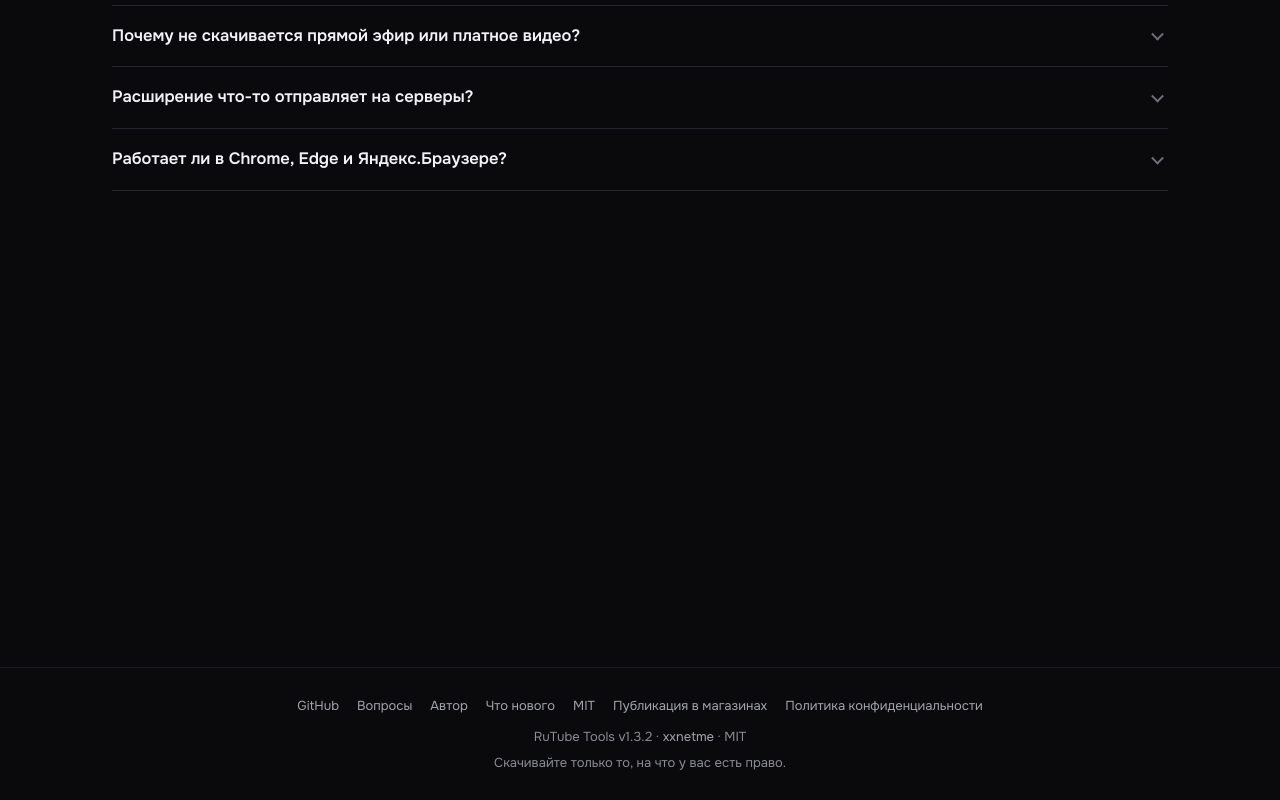
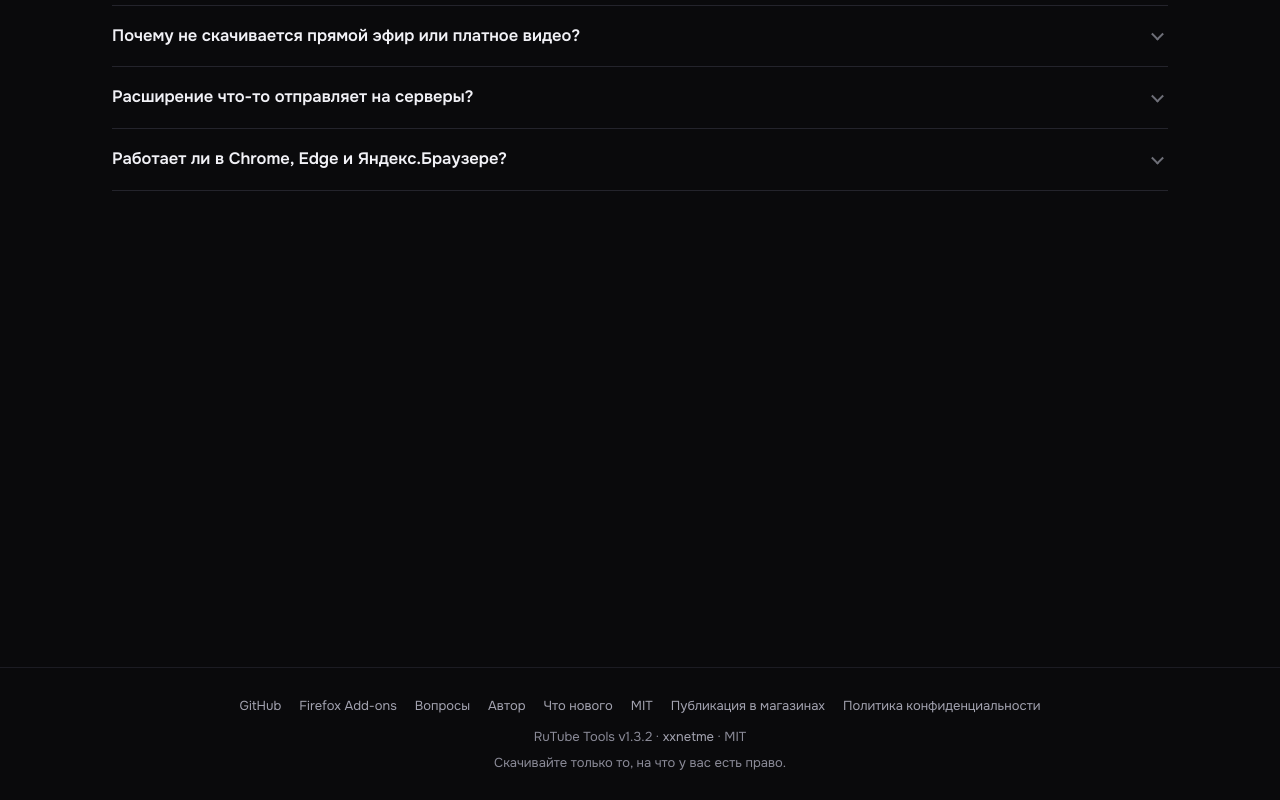
Before and after one commit to xxnetme/rutube-tools, a plain HTML site: page docs/index.html in a window 1280 px wide. Shown: the part 4977-5777 px from the top of the page. Drawn offline with Linux system fonts and the light colour scheme.

Commit message:
docs: статус в магазинах, ссылки на AMO и страницу политики
- README: блок «статус в магазинах» (заявка в Firefox на проверке) и ссылка
  на оформленную страницу политики вместо только markdown
- лендинг: ссылка «Firefox Add-ons» в подвале
- CHANGELOG: в записи 1.3.2 отмечены страница политики, подача в AMO,
  промо-плитки и скрипты публикации

```diff
--- a/docs/index.html
+++ b/docs/index.html
@@ -445,6 +445,7 @@ RuTube Tools</div>
 <div class="wrap">
 <div style="display:flex;flex-wrap:wrap;gap:8px 18px;justify-content:center">
 <a href="https://github.com/xxnetme/rutube-tools" style="color:#a3a3b0">GitHub</a>
+<a href="https://addons.mozilla.org/ru/firefox/addon/rutube-tools/" style="color:#a3a3b0">Firefox Add-ons</a>
 <a href="#faq" style="color:#a3a3b0">Вопросы</a>
 <a href="#author" style="color:#a3a3b0">Автор</a>
 <a href="https://github.com/xxnetme/rutube-tools/blob/main/docs/CHANGELOG.md" style="color:#a3a3b0">Что нового</a>
```
Also changed, not shown: README.md, docs/CHANGELOG.md.
